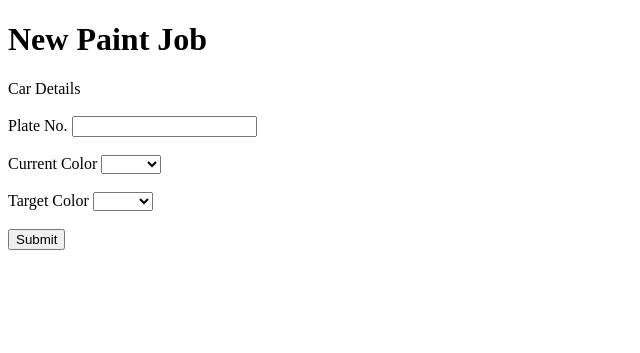
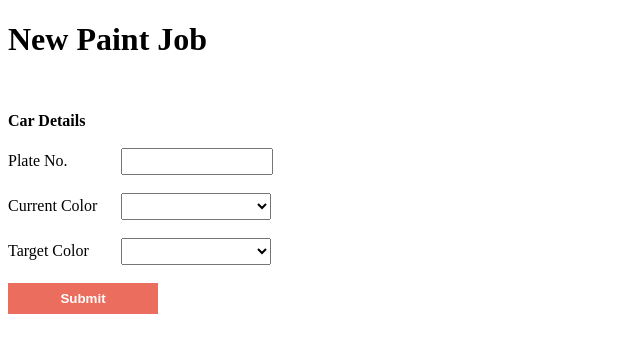
Before and after one commit to morelpabona/Web-Developer-Practical-Exam, a PHP site: page / in a window 1280 px wide. Shown: the top 353 px of the page, without its empty margins (0-640 px from the left). Run offline with PHP 8.4, Linux system fonts and the light colour scheme; a stand-in replaces the project's code that opens the database connection.

Commit message:
Update style.css

```diff
--- a/ValensInternExam/style.css
+++ b/ValensInternExam/style.css
@@ -1,9 +1,87 @@
-img {
+.paintJobTable {
+    border-collapse: collapse;
     width: 40%;
-  }
+    text-align: left;
+}
 
-  .comparison {
+.theader th {
+    background-color: rgb(221, 221, 221);
+    padding: 5px;
+
+
+}
+
+td{
+padding-left: 50px;
+border-bottom: 1px solid gray;
+
+
+}
+
+tbody.t-body td {
+padding-left: 10px; /* Resetting the padding-left */
+border-bottom: 1px solid gray;
+text-align: left; /* Align content to the left */
+padding-top: 7px;
+padding-bottom: 7px;
+
+}
+.car-img {
     display: flex;
-    justify-content: space-between;
     width: 50%;
-  }
+    flex-shrink: 60;
+
+}
+.car-img img {
+    max-width: 50%;
+    height: auto; }
+
+.car-img p {
+    flex: 1;
+    height: 20%;
+}
+
+.display-none {
+    display: none;
+}
+.cardetails{
+    font-weight: bold;
+
+}
+
+
+.mySelect{
+    width: 150px;
+    padding: 4px;
+    margin-left: 20px;
+
+}
+.mySelect1{
+    width: 150px;
+    padding: 4px;
+    margin-left: 28px;
+
+}
+.plateno{
+    width: 140px;
+    padding: 4px;
+    margin-left: 49px;
+
+}
+.submit {
+    width: 150px;
+    padding: 8px;
+    background-color: rgb(234, 109, 94);
+    border: none;
+    color: white;
+    font-weight: bold;
+}
+
+.actioButton{
+    border: none;
+    color: red;
+
+}
+.actioButton:hover{
+    color: gray;
+}
```
